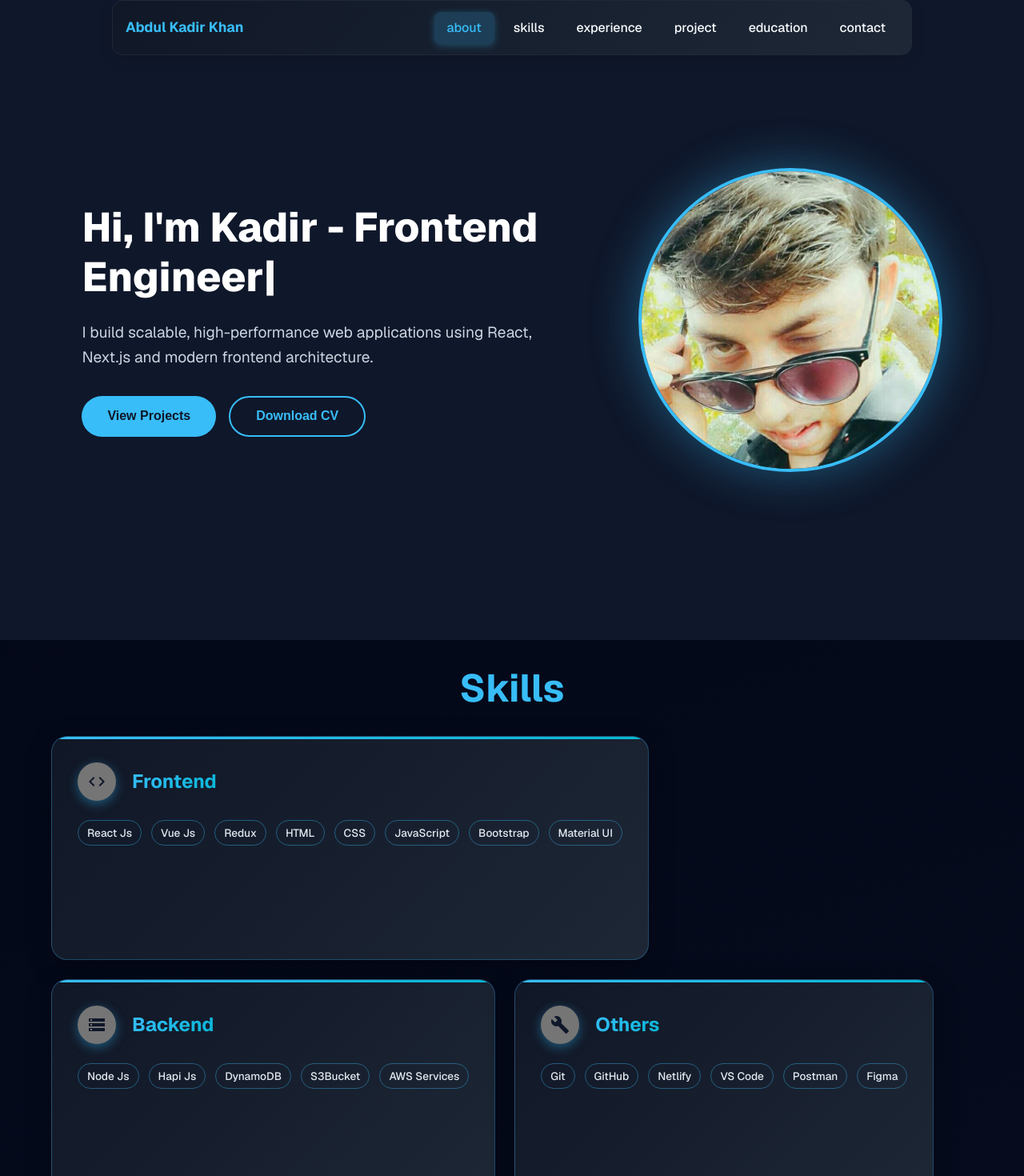
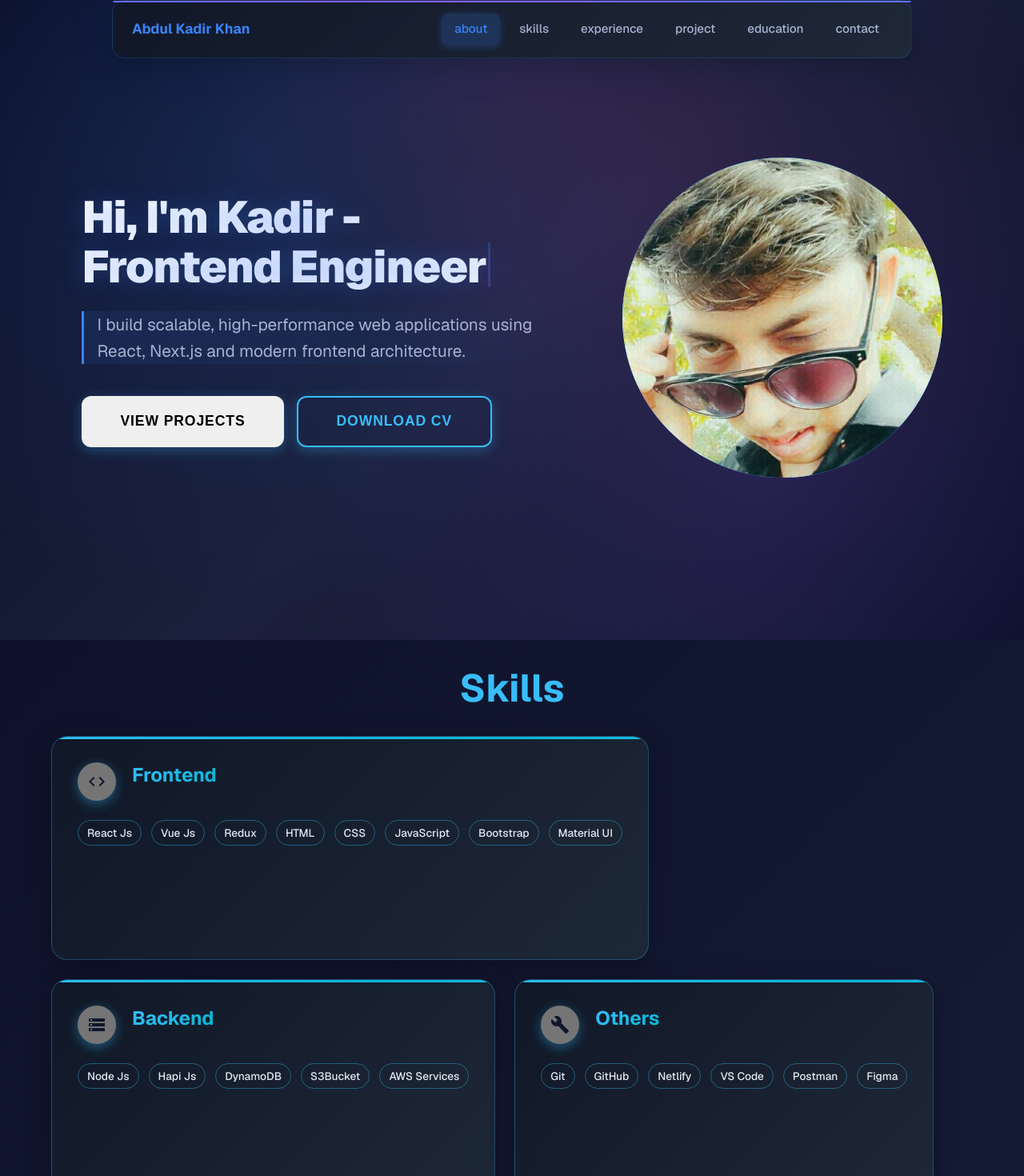
Before and after one commit to khankadir193/Portfolio-Next-Js, a Next.js app: page / in a window 1280 px wide. Shown: the top 1470 px of the page at 80% size. Built offline with nearby package versions, Linux system fonts and the light colour scheme.

Commit message:
made hero section design changes

```diff
--- a/app/CardComponents.js
+++ b/app/CardComponents.js
@@ -43,7 +43,8 @@ const SkillCardComp = ({ title, skills, icon }) => (
           mr: 2.5,
           width: 48,
           height: 48,
-          boxShadow: '0 4px 14px rgba(56, 189, 248, 0.4)'
+          boxShadow: '0 4px 14px rgba(56, 189, 248, 0.4)',
+          transition: 'transform 0.3s ease'
         }}>
           {icon}
         </Avatar>
@@ -54,12 +55,14 @@ const SkillCardComp = ({ title, skills, icon }) => (
           background: 'linear-gradient(135deg, #38bdf8, #06b6d4)',
           WebkitBackgroundClip: 'text',
           WebkitTextFillColor: 'transparent',
-          backgroundClip: 'text'
+          backgroundClip: 'text',
+          textAlign: 'center',
+          mb: 2
         }}>
           {title}
         </Typography>
       </Box>
-      <Box display="flex" flexWrap="wrap" gap={1.5} sx={{ flexGrow: 1 }}>
+      <Box display="flex" flexWrap="wrap" gap={1.5} sx={{ flexGrow: 1, justifyContent: 'center' }}>
         {skills.map((skill, index) => (
           <Chip
             key={index}
@@ -76,7 +79,7 @@ const SkillCardComp = ({ title, skills, icon }) => (
                 bgcolor: 'rgba(56, 189, 248, 0.15)',
                 borderColor: '#38bdf8',
                 color: '#38bdf8',
-                transform: 'translateY(-2px)',
+                transform: 'translateY(-2px) scale(1.05)',
                 boxShadow: '0 4px 8px rgba(56, 189, 248, 0.2)'
               }
             }}
@@ -121,36 +124,52 @@ const ExperienceCardComp = ({ title, company, period, description, skills }) =>
       }
     }
   }}>
-    <CardContent sx={{ p: 4, height: '100%', display: 'flex', flexDirection: 'column' }}>
+    <CardContent sx={{ p: 4, height: '100%', display: 'flex', flexDirection: 'column', textAlign: 'left' }}>
+      <Box display="flex" alignItems="center" mb={3}>
+        <Avatar sx={{
+          bgcolor: 'linear-gradient(135deg, #38bdf8, #06b6d4)',
+          mr: 2.5,
+          width: 48,
+          height: 48,
+          boxShadow: '0 4px 14px rgba(56, 189, 248, 0.4)',
+          transition: 'transform 0.3s ease'
+        }}>
+          <Work />
+        </Avatar>
+        <Box sx={{ textAlign: 'center', flexGrow: 1 }}>
           <Typography variant="h5" component="h4" sx={{
             color: '#38bdf8',
             fontWeight: '700',
-        mb: 1.5,
             fontSize: '1.5rem',
             background: 'linear-gradient(135deg, #38bdf8, #06b6d4)',
             WebkitBackgroundClip: 'text',
             WebkitTextFillColor: 'transparent',
-        backgroundClip: 'text'
+            backgroundClip: 'text',
+            textAlign: 'center',
+            mb: 1
           }}>
             {title}
           </Typography>
           <Typography variant="subtitle1" sx={{
             color: '#94a3b8',
-        mb: 3,
             fontSize: '1.1rem',
-        fontWeight: '500'
+            fontWeight: '500',
+            textAlign: 'center'
           }}>
             {company} • {period}
           </Typography>
+        </Box>
+      </Box>
       <Typography variant="body1" sx={{
         mb: 3,
         lineHeight: 1.7,
         color: '#e2e8f0',
-        flexGrow: 1
+        flexGrow: 1,
+        textAlign: 'left'
       }}>
         {description}
       </Typography>
-      <Box display="flex" flexWrap="wrap" gap={1.5}>
+      <Box display="flex" flexWrap="wrap" gap={1.5} justifyContent="center">
         {skills.map((skill, index) => (
           <Chip
             key={index}
@@ -167,7 +186,7 @@ const ExperienceCardComp = ({ title, company, period, description, skills }) =>
               '&:hover': {
                 bgcolor: '#38bdf8',
                 color: 'white',
-                transform: 'translateY(-2px)',
+                transform: 'translateY(-2px) scale(1.05)',
                 boxShadow: '0 4px 8px rgba(56, 189, 248, 0.3)'
               }
             }}
@@ -212,7 +231,7 @@ const ProjectCardComp = ({ title, description, technologies, link }) => (
       }
     }
   }}>
-    <CardContent sx={{ p: 4, height: '100%', display: 'flex', flexDirection: 'column' }}>
+    <CardContent sx={{ p: 4, height: '100%', display: 'flex', flexDirection: 'column', textAlign: 'left' }}>
       <Typography variant="h5" component="h4" sx={{
         color: '#38bdf8',
         fontWeight: '700',
@@ -221,7 +240,8 @@ const ProjectCardComp = ({ title, description, technologies, link }) => (
         background: 'linear-gradient(135deg, #38bdf8, #06b6d4)',
         WebkitBackgroundClip: 'text',
         WebkitTextFillColor: 'transparent',
-        backgroundClip: 'text'
+        backgroundClip: 'text',
+        textAlign: 'center'
       }}>
         {title}
       </Typography>
@@ -229,11 +249,12 @@ const ProjectCardComp = ({ title, description, technologies, link }) => (
         mb: 3,
         lineHeight: 1.7,
         color: '#e2e8f0',
-        flexGrow: 1
+        flexGrow: 1,
+        textAlign: 'center'
       }}>
         {description}
       </Typography>
-      <Box display="flex" flexWrap="wrap" gap={1.5} mb={3}>
+      <Box display="flex" flexWrap="wrap" gap={1.5} mb={3} justifyContent="center">
         {technologies.map((tech, index) => (
           <Chip
             key={index}
@@ -250,7 +271,9 @@ const ProjectCardComp = ({ title, description, technologies, link }) => (
               '&:hover': {
                 bgcolor: 'rgba(56, 189, 248, 0.15)',
                 borderColor: '#38bdf8',
-                color: '#38bdf8'
+                color: '#38bdf8',
+                transform: 'translateY(-2px) scale(1.05)',
+                boxShadow: '0 4px 8px rgba(56, 189, 248, 0.2)'
               }
             }}
           />
@@ -265,6 +288,7 @@ const ProjectCardComp = ({ title, description, technologies, link }) => (
             fontSize: '0.9rem',
             cursor: 'pointer',
             transition: 'all 0.3s ease',
+            textAlign: 'center',
             '&:hover': {
               color: '#06b6d4',
               textDecoration: 'underline'
@@ -281,7 +305,6 @@ const ProjectCardComp = ({ title, description, technologies, link }) => (
 export const ProjectCard = memo(ProjectCardComp);
 
 const EducationCardComp = ({ degree, institution, period, description }) => (
-
   <Card sx={{
     minHeight: '280px',
     height: '100%',
@@ -313,18 +336,19 @@ const EducationCardComp = ({ degree, institution, period, description }) => (
       }
     }
   }}>
-    <CardContent sx={{ p: 4, height: '100%', display: 'flex', flexDirection: 'column' }}>
+    <CardContent sx={{ p: 4, height: '100%', display: 'flex', flexDirection: 'column', textAlign: 'center' }}>
       <Box display="flex" alignItems="center" mb={3}>
         <Avatar sx={{
           bgcolor: 'linear-gradient(135deg, #38bdf8, #06b6d4)',
           mr: 3,
           width: 48,
           height: 48,
-          boxShadow: '0 4px 14px rgba(56, 189, 248, 0.4)'
+          boxShadow: '0 4px 14px rgba(56, 189, 248, 0.4)',
+          transition: 'transform 0.3s ease'
         }}>
           <School />
         </Avatar>
-        <Box sx={{ flexGrow: 1 }}>
+        <Box sx={{ textAlign: 'center', flexGrow: 1 }}>
           <Typography variant="h5" component="h4" sx={{
             color: '#38bdf8',
             fontWeight: '700',
@@ -333,6 +357,7 @@ const EducationCardComp = ({ degree, institution, period, description }) => (
             WebkitBackgroundClip: 'text',
             WebkitTextFillColor: 'transparent',
             backgroundClip: 'text',
+            textAlign: 'center',
             lineHeight: 1.3
           }}>
             {degree}
@@ -340,7 +365,8 @@ const EducationCardComp = ({ degree, institution, period, description }) => (
           <Typography variant="subtitle1" sx={{
             color: '#94a3b8',
             fontSize: '1rem',
-            fontWeight: '500'
+            fontWeight: '500',
+            textAlign: 'center'
           }}>
             {institution}
           </Typography>
@@ -350,14 +376,16 @@ const EducationCardComp = ({ degree, institution, period, description }) => (
         color: '#64748b',
         mb: 2.5,
         fontSize: '0.9rem',
-        fontWeight: '500'
+        fontWeight: '500',
+        textAlign: 'center'
       }}>
         {period}
       </Typography>
       <Typography variant="body1" sx={{
         lineHeight: 1.7,
         color: '#e2e8f0',
-        flexGrow: 1
+        flexGrow: 1,
+        textAlign: 'center'
       }}>
         {description}
       </Typography>
--- a/app/Hero.module.css
+++ b/app/Hero.module.css
@@ -5,27 +5,76 @@
   align-items: center;
   justify-content: space-between;
   padding: 4rem 8%;
-  background: #0f172a;
+  background: linear-gradient(135deg, #0a0e27 0%, #1a1f3a 50%, #0a0e27 100%);
   color: white;
   transition: transform 0.15s ease-out;
   transform-style: preserve-3d;
   will-change: transform;
+  position: relative;
+  overflow: hidden;
+}
+
+.hero::before {
+  content: '';
+  position: absolute;
+  top: 0;
+  left: 0;
+  right: 0;
+  bottom: 0;
+  background:
+    radial-gradient(circle at 25% 25%, rgba(59, 130, 246, 0.15) 0%, transparent 50%),
+    radial-gradient(circle at 75% 75%, rgba(139, 92, 246, 0.15) 0%, transparent 50%),
+    radial-gradient(circle at 50% 10%, rgba(236, 72, 153, 0.1) 0%, transparent 40%);
+  pointer-events: none;
+  z-index: 0;
+}
+
+.hero::after {
+  content: '';
+  position: absolute;
+  top: -50%;
+  left: -50%;
+  width: 200%;
+  height: 200%;
+  background:
+    radial-gradient(circle at 20% 80%, rgba(59, 130, 246, 0.08) 0%, transparent 30%),
+    radial-gradient(circle at 80% 20%, rgba(139, 92, 246, 0.08) 0%, transparent 30%),
+    radial-gradient(circle at 40% 40%, rgba(236, 72, 153, 0.05) 0%, transparent 25%);
+  animation: rotate 20s linear infinite;
+  pointer-events: none;
+  z-index: 0;
 }
 
 .left {
   max-width: 600px;
+  z-index: 10;
+  position: relative;
 }
 
 .title {
-  font-size: 3.2rem;
-  font-weight: 800;
-  line-height: 1.2;
+  font-size: 3.5rem;
+  font-weight: 900;
+  line-height: 1.1;
   margin-bottom: 1.5rem;
+  background: linear-gradient(135deg, #ffffff 0%, #e0e7ff 50%, #ffffff 100%);
+  background-clip: text;
+  -webkit-background-clip: text;
+  -webkit-text-fill-color: transparent;
+  text-shadow: 0 0 30px rgba(59, 130, 246, 0.3);
+  position: relative;
+  letter-spacing: -0.02em;
 }
 
 .cursor {
   opacity: 1;
   transition: opacity 0.3s;
+  display: inline-block;
+  width: 3px;
+  height: 3.5rem;
+  background: linear-gradient(180deg, #3b82f6, #8b5cf6);
+  margin-left: 2px;
+  border-radius: 2px;
+  animation: blink 1.2s infinite;
 }
 
 .blink {
@@ -33,10 +82,15 @@
 }
 
 .subtitle {
-  font-size: 1.2rem;
-  color: #cbd5e1;
-  margin-bottom: 2rem;
+  font-size: 1.3rem;
+  color: #a8b2d1;
+  margin-bottom: 2.5rem;
   line-height: 1.6;
+  font-weight: 400;
+  position: relative;
+  padding-left: 1rem;
+  border-left: 3px solid #3b82f6;
+  background: linear-gradient(90deg, rgba(59, 130, 246, 0.1), transparent);
 }
 
 .buttons {
@@ -46,50 +100,109 @@
 
 .primaryBtn,
 .secondaryBtn {
-  padding: 0.9rem 2rem;
-  border-radius: 40px;
-  font-weight: 600;
-  font-size: 1rem;
+  padding: 1.2rem 3rem;
+  border-radius: 12px;
+  font-weight: 700;
+  font-size: 1.1rem;
   cursor: pointer;
-  transition: all 0.25s ease;
+  transition: all 0.4s cubic-bezier(0.23, 1, 0.32, 1);
+  position: relative;
+  overflow: hidden;
+  z-index: 1;
+  text-transform: uppercase;
+  letter-spacing: 0.05em;
+  border: none;
+  box-shadow: 0 4px 15px rgba(56, 189, 248, 0.3);
 }
 
-.primaryBtn {
-  background: #38bdf8;
-  color: #0f172a;
-  border: none;
+.primaryBtn::before {
+  content: '';
+  position: absolute;
+  top: 0;
+  left: -100%;
+  width: 100%;
+  height: 100%;
+  background: linear-gradient(90deg, transparent, rgba(255, 255, 255, 0.2), transparent);
+  transition: left 0.5s;
+  z-index: -1;
 }
 
 .primaryBtn:hover {
-  transform: translateY(-3px);
-  box-shadow: 0 10px 30px rgba(56, 189, 248, 0.4);
+  transform: translateY(-3px) scale(1.05);
+  box-shadow: 0 8px 25px rgba(56, 189, 248, 0.4);
+}
+
+.primaryBtn:hover::before {
+  left: 100%;
 }
 
 .secondaryBtn {
   background: transparent;
   color: #38bdf8;
   border: 2px solid #38bdf8;
+  position: relative;
+}
+
+.secondaryBtn::before {
+  content: '';
+  position: absolute;
+  top: 0;
+  left: 0;
+  width: 0;
+  height: 100%;
+  background: linear-gradient(135deg, #38bdf8, #06b6d4);
+  transition: width 0.3s cubic-bezier(0.4, 0, 0.2, 1);
+  z-index: -1;
 }
 
 .secondaryBtn:hover {
-  background: #38bdf8;
   color: #0f172a;
+  transform: translateY(-3px) scale(1.05);
+  box-shadow: 0 8px 25px rgba(56, 189, 248, 0.3);
+}
+
+.secondaryBtn:hover::before {
+  width: 100%;
 }
 
 .right {
   display: flex;
   justify-content: center;
   align-items: center;
+  z-index: 10;
+  position: relative;
 }
 
 .imageWrapper {
-  width: 380px;
-  height: 380px;
+  width: 400px;
+  height: 400px;
   border-radius: 50%;
   overflow: hidden;
-  border: 4px solid #38bdf8;
-  box-shadow: 0 0 60px rgba(56, 189, 248, 0.4);
   position: relative;
+  background: linear-gradient(135deg, #3b82f6, #8b5cf6);
+  padding: 4px;
+  animation: float 6s ease-in-out infinite;
+  transition: all 0.4s ease;
+}
+
+.imageWrapper::before {
+  content: '';
+  position: absolute;
+  top: -2px;
+  left: -2px;
+  right: -2px;
+  bottom: -2px;
+  background: linear-gradient(135deg, #38bdf8, #06b6d4, #38bdf8);
+  border-radius: 50%;
+  z-index: -1;
+  animation: rotate 3s linear infinite;
+  opacity: 0.8;
+}
+
+.imageWrapper:hover {
+  transform: scale(1.05);
+  box-shadow: 0 0 80px rgba(56, 189, 248, 0.6),
+              0 0 140px rgba(56, 189, 248, 0.3);
 }
 
 .image {
@@ -99,6 +212,16 @@
 @keyframes blink {
   0%, 50%, 100% { opacity: 1; }
   25%, 75% { opacity: 0; }
+}
+
+@keyframes float {
+  0%, 100% { transform: translateY(0px); }
+  50% { transform: translateY(-20px); }
+}
+
+@keyframes rotate {
+  0% { transform: rotate(0deg); }
+  100% { transform: rotate(360deg); }
 }
 
 /* Responsive */
--- a/app/globals.css
+++ b/app/globals.css
@@ -22,12 +22,28 @@ html, body {
 }
 
 body {
-  background: linear-gradient(160deg, #020617, var(--background));
+  background: linear-gradient(135deg, #0a0e27 0%, #1a1f3a 50%, #0a0e27 100%);
   color: var(--text);
   font-family: var(--font-geist-sans), Arial, sans-serif;
   line-height: 1.5;
   max-width: 100vw;
   overflow-x: hidden;
+  position: relative;
+}
+
+body::before {
+  content: '';
+  position: fixed;
+  top: 0;
+  left: 0;
+  right: 0;
+  bottom: 0;
+  background:
+    radial-gradient(circle at 25% 25%, rgba(59, 130, 246, 0.08) 0%, transparent 50%),
+    radial-gradient(circle at 75% 75%, rgba(139, 92, 246, 0.08) 0%, transparent 50%),
+    radial-gradient(circle at 50% 10%, rgba(236, 72, 153, 0.05) 0%, transparent 40%);
+  pointer-events: none;
+  z-index: -1;
 }
 
 a {
@@ -56,6 +72,15 @@ a {
   }
 }
 
+@keyframes shimmer {
+  0% {
+    background-position: -200% 0;
+  }
+  100% {
+    background-position: 200% 0;
+  }
+}
+
 .navbar {
   position: fixed;
   top: 0;
@@ -66,29 +91,45 @@ a {
   justify-content: space-between;
   align-items: center;
   gap: 1rem;
-  padding: 0.85rem 1rem;
-  border: 1px solid var(--surface-border);
-  border-radius: 0.8rem;
+  padding: 1rem 1.5rem;
+  border: 1px solid rgba(59, 130, 246, 0.2);
+  border-radius: 1rem;
   background: linear-gradient(135deg, rgba(17, 24, 39, 0.95), rgba(31, 41, 55, 0.95));
-  backdrop-filter: blur(8px);
-  box-shadow: 0 4px 20px rgba(0, 0, 0, 0.1);
+  backdrop-filter: blur(15px);
+  box-shadow: 0 8px 32px rgba(0, 0, 0, 0.3),
+              0 0 60px rgba(59, 130, 246, 0.1);
   animation: fadeInUp 1.5s cubic-bezier(0.4, 0, 0.2, 1);
   width: 100%;
   max-width: 1000px;
   margin: 0 auto;
   left: 50%;
   transform: translateX(-50%);
+  transition: all 0.3s ease;
+}
+
+.navbar::before {
+  content: '';
+  position: absolute;
+  top: 0;
+  left: 0;
+  right: 0;
+  height: 2px;
+  background: linear-gradient(90deg, #3b82f6, #8b5cf6, #3b82f6);
+  background-size: 200% 100%;
+  animation: shimmer 3s ease-in-out infinite;
+  border-radius: 1rem 1rem 0 0;
 }
 
 .brand {
   font-size: 1.1rem;
-  color: var(--accent);
+  color: #3b82f6;
   transition: color 0.3s cubic-bezier(0.4, 0, 0.2, 1);
   cursor: pointer;
+  font-weight: 700;
 }
 
 .brand:hover {
-  color: var(--text);
+  color: #8b5cf6;
 }
 
 .nav-links {
@@ -106,15 +147,18 @@ a {
   display: block;
   padding: 0.5rem 1rem;
   border-radius: 0.5rem;
+  color: #a8b2d1;
   font-weight: 500;
-  transition: all 0.3s cubic-bezier(0.4, 0, 0.2, 1);
+  font-size: 0.95rem;
+  transition: all 0.3s cubic-bezier(0.4,0,0.2,1);
+  text-decoration: none;
   position: relative;
   overflow: hidden;
 }
 
 .nav-links li a:hover {
-  background: rgba(56, 189, 248, 0.1);
-  color: var(--accent);
+  background: rgba(59, 130, 246, 0.15);
+  color: #3b82f6;
   transform: translateY(-2px);
 }
 
@@ -123,19 +167,33 @@ a {
 }
 
 .nav-links li a.active {
-  background: rgba(56, 189, 248, 0.2);
-  color: var(--accent);
-  box-shadow: 0 2px 10px rgba(56, 189, 248, 0.3);
+  background: rgba(59, 130, 246, 0.2);
+  color: #3b82f6;
+  box-shadow: 0 2px 10px rgba(59, 130, 246, 0.3);
 }
 
 .footer {
   margin-top: 4rem;
-  padding: 2rem 1rem;
-  background: linear-gradient(135deg, rgba(17, 24, 39, 0.9), rgba(31, 41, 55, 0.9));
-  border-top: 1px solid var(--surface-border);
-  backdrop-filter: blur(8px);
+  padding: 3rem 2rem;
+  background: linear-gradient(135deg, rgba(17, 24, 39, 0.95), rgba(31, 41, 55, 0.95));
+  border-top: 2px solid rgba(59, 130, 246, 0.2);
+  backdrop-filter: blur(15px);
   text-align: center;
   animation: fadeInUp 2s cubic-bezier(0.4, 0, 0.2, 1);
+  position: relative;
+  overflow: hidden;
+}
+
+.footer::before {
+  content: '';
+  position: absolute;
+  top: 0;
+  left: 0;
+  right: 0;
+  height: 2px;
+  background: linear-gradient(90deg, #3b82f6, #8b5cf6, #3b82f6);
+  background-size: 200% 100%;
+  animation: shimmer 3s ease-in-out infinite;
 }
 
 .footer-content {
@@ -145,8 +203,9 @@ a {
 
 .footer-brand {
   font-size: 1.5rem;
-  color: var(--accent);
+  color: #3b82f6;
   margin-bottom: 1rem;
+  font-weight: 700;
 }
 
 .footer-nav {
@@ -166,8 +225,8 @@ a {
 }
 
 .footer-nav li a:hover {
-  background: rgba(56, 189, 248, 0.1);
-  color: var(--accent);
+  background: rgba(59, 130, 246, 0.15);
+  color: #3b82f6;
   transform: translateY(-2px);
 }
 
```
Lines whose indentation alone changed are shown as unchanged.
